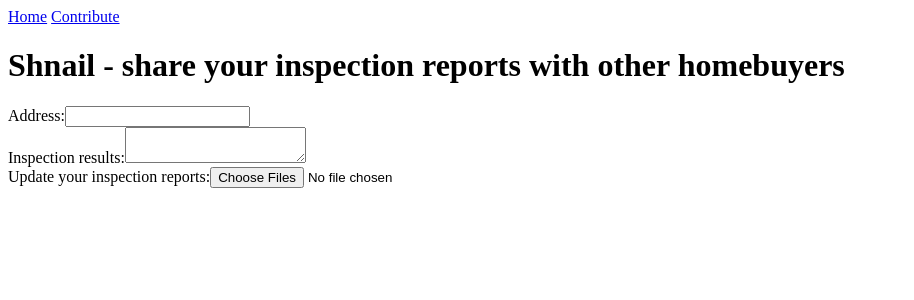
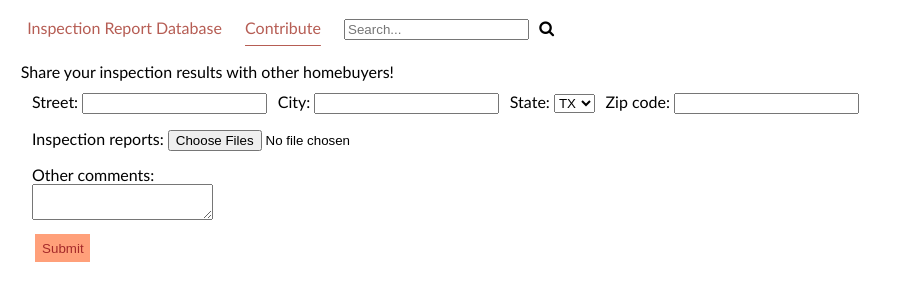
Before and after one commit to angelicali/shnail, a SvelteKit app: page /contribute in a window 1280 px wide. Shown: the top 300 px of the page, without its empty margins (0-914 px from the left). Built offline with nearby package versions, Linux system fonts and the light colour scheme.

Commit message:
prettified frontend

```diff
--- a/src/lib/server/database.js
+++ b/src/lib/server/database.js
@@ -19,6 +19,12 @@ export function getPropertyList() {
     return db;
 }
 
+export function findPropertyByAddress(address) {
+    const addressLowerCase = address.toLowerCase();
+    const properties = [...db.values()].filter((dbentry) => dbentry.address.toLowerCase().includes(addressLowerCase));
+    return properties;
+}
+
 export function addComment(entry) {
     let property = [...db.values()].find(dbentry => dbentry.address === entry.address);
     let propertyId;
--- a/src/routes/+layout.svelte
+++ b/src/routes/+layout.svelte
@@ -1,6 +1,87 @@
+<!-- <h1>Inspection Report Database</h1> -->
+<!-- <h3>Share your inspection reports with other homebuyers!</h3> -->
+
+
+<script>
+    import {page} from '$app/stores';
+    $: pageName = $page.url.pathname.substr($page.url.pathname.lastIndexOf('/'));
+    $: active_class_home = pageName === "/" ? "active" : "";
+    $: active_class_contribute = pageName === "/contribute" ? "active" : "";
+    // $: active_class_search = pageName === "/search" ? "active" : "";
+</script>
+
+
+<head>
+    <link rel="stylesheet" href="https://cdnjs.cloudflare.com/ajax/libs/font-awesome/4.7.0/css/font-awesome.min.css">
+</head>
+
+
 <nav>
-    <a href="/">Home</a>
-    <a href="/contribute">Contribute</a>
+    <ul>
+        <li> <a href="/" class="nav-block button {active_class_home}"> Inspection Report Database </a></li>
+        <li>  <a href="/contribute" class="nav-block button {active_class_contribute}">Contribute</a> </li>
+        <li>
+            <form action="/search" class="nav-block search-container">
+                <input name="q" placeholder="Search..."/>
+                <button type="submit"><i class="fa fa-search"></i></button>
+             </form>
+        </li>
+    </ul>
+
 </nav>
 
-<slot />
+<div class="slot-div">
+    <slot />
+
+</div>
+
+
+
+<style>
+    /* TODO: make this shared across all pages */
+    * {
+        box-sizing: border-box;
+    }
+    .search-container button {
+        border: none;
+        background: none;
+        cursor: pointer;
+        font-size: 1em;
+    }
+    .slot-div {
+        padding: .8em;
+        font-family:'Gill Sans', 'Gill Sans MT', Calibri, 'Trebuchet MS', sans-serif;
+        box-sizing: border-box;
+    }
+    nav ul {
+        margin: 0;
+        padding: .6em;
+        /* background-color: skyblue; */
+        align-items: center;
+        display: inline;
+    }
+    nav ul li {
+        display: inline-block;
+    }
+    .nav-block {
+        border: none;
+        color: rgb(182, 93, 84);
+        font-size: 1em;
+        text-align: center;
+        padding: .6em;
+        text-decoration: none;
+        font-family:'Gill Sans', 'Gill Sans MT', Calibri, 'Trebuchet MS', sans-serif;
+    }
+    .nav-block.active {
+        /* background-color: skyblue; */
+        text-decoration: underline;
+        text-underline-offset: 11px;
+    }
+    .nav-block.button:hover {
+        /* background-color: beige; */
+        color:  rgb(91, 117, 40);
+    }
+    /* .active-search {
+        color: rgb(91, 117, 40);
+    } */
+</style>
--- a/src/routes/+page.svelte
+++ b/src/routes/+page.svelte
@@ -1,12 +1,27 @@
-
 <script>
     export let data;
 </script>
 
-<h1>Shnail - share your inspection reports with other homebuyers</h1>
-Recently commented by other homebuyers:
+
+<!-- <form action="/search">
+    <label>Look up an address: <input name="q" /> </label> <button aria-label="Search" />  {searchErrorMsg}
+</form> -->
+
+
+<p>Recently shared by other homebuyers:</p>
 <ul>
-    {#each data.addresses as {id, address}}
-    <li><a href='/property/{id}'>{address}</a></li>
+    {#each data.addresses as { id, address }}
+        <li><a href="/property/{id}">{address}</a></li>
     {/each}
 </ul>
+
+<style>
+    * {
+        font-family:'Gill Sans', 'Gill Sans MT', Calibri, 'Trebuchet MS', sans-serif;
+        box-sizing: border-box;
+    }
+    p {
+        margin: 0;
+    }
+
+</style>
--- a/src/routes/contribute/+page.server.js
+++ b/src/routes/contribute/+page.server.js
@@ -1,9 +1,9 @@
 import * as db from '$lib/server/database.js';
 
 export const actions = {
-    default: async ({cookies, request}) => {
+    upload: async ({cookies, request}) => {
         const data = await request.formData();
-        console.log(`form data: ${data}`);
+        console.log(`form data:`, data);
         db.addComment({
             address:data.get('address'),
             comment:data.get('comment')
--- a/src/routes/contribute/+page.svelte
+++ b/src/routes/contribute/+page.svelte
@@ -1,12 +1,62 @@
 <script>
-    function submitEntry(){
-        console.log('placeholder for submitEntry');
+    function submitEntry() {
+        console.log("placeholder for submitEntry");
     }
+
+    const states = ["TX", "CA", ""];
 </script>
 
-<h1>Shnail - share your inspection reports with other homebuyers</h1>
-<form method='POST'>
-    <label>Address:<input name='address' /></label> <br>
-    <label>Inspection results:<textarea name='comment' /></label> <br>
-    <label>Update your inspection reports:<input name='attachments' type='file' multiple="multiple"/></label>
+<p>Share your inspection results with other homebuyers!</p>
+<form method="POST" action="?/upload" enctype="multipart/form-data">
+    <div class="form-section">
+        <label>Street: <input name="address-street" /></label>
+        <label>City: <input name="address-city" /></label>
+        <label
+            >State: <select name="address-state">
+                {#each states as state}
+                    <option value={state}>{state}</option>
+                {/each}
+            </select></label
+        >
+        <label>Zip code: <input name="address-zip" /></label>
+    </div>
+    <div class="form-section">
+        <label>
+            Inspection reports:
+            <input name="report" type="file" multiple="multiple" />
+        </label>
+    </div>
+    <div class="form-section">
+        <label>Other comments: <br /><textarea name="comment" /></label>
+    </div>
+    <div class="form-section">
+        <button class="form-section">Submit</button>
+    </div>
 </form>
+
+<style>
+    p {
+        margin: 0;
+    }
+    form div label {
+        display: inline-block;
+        margin: 0.2em;
+    }
+    form .form-section {
+        display: block;
+        margin: 0.5em;
+    }
+    form textarea {
+        height: auto;
+    }
+    form button {
+        border: none;
+        padding: 0.5em;
+        background-color: lightsalmon;
+        cursor: pointer;
+        color: brown;
+    }
+    form button:hover {
+        background-color: Salmon;
+    }
+</style>
```
Also changed, not shown: src/routes/+page.server.js (+20 -0 lines), src/routes/search/+page.server.js (added, +12 -0 lines), src/routes/search/+page.svelte (added, +13 -0 lines), src/routes/search.svg (added).
